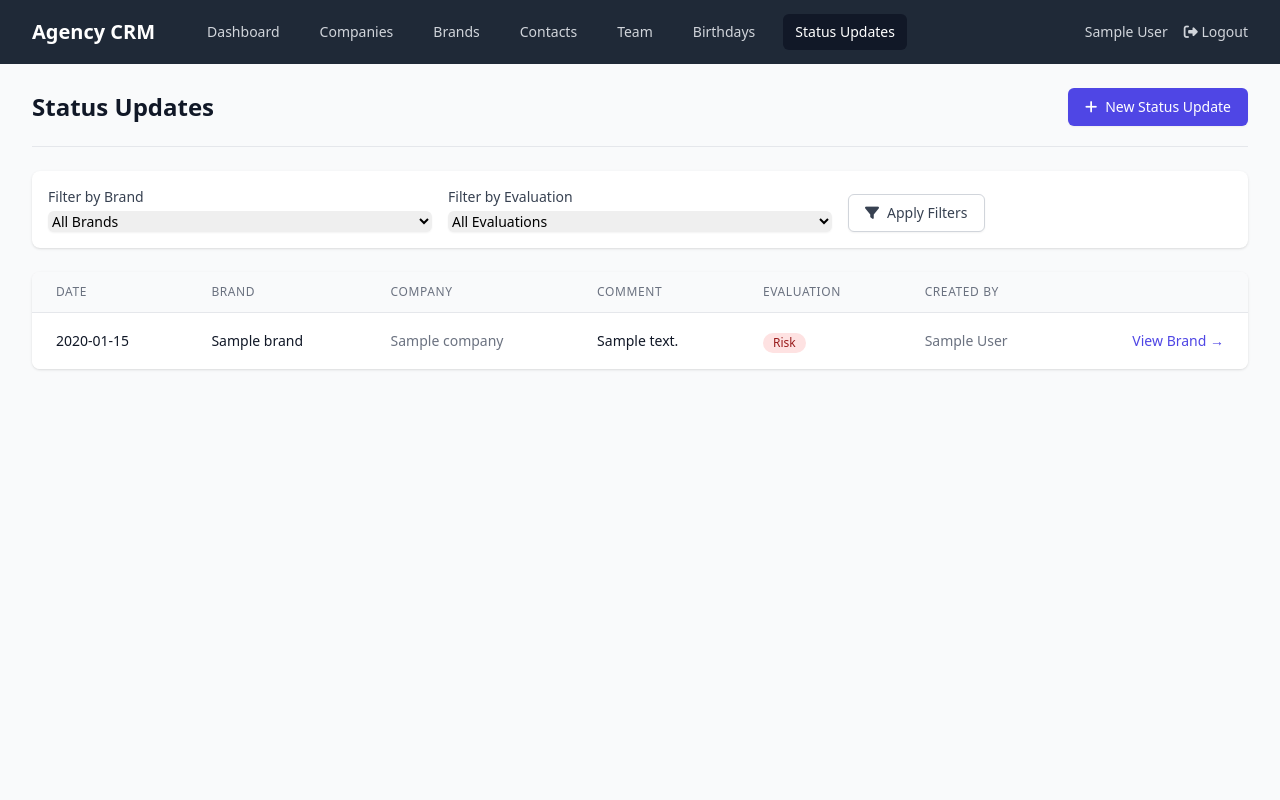
After one commit to Vainius2002/api-agency, a Flask app: page /clients/status-updates in a window 1280 px wide. The commit adds this page. Run offline with Flask 3, Linux system fonts and the light colour scheme; a user stored in the database is signed in; tables that the repository leaves empty hold one stand-in row (values such as "Sample post"); some libraries are stand-ins or nearby versions.

Commit message:
Add agreement validity, agency fees, and centralized status updates
Features added:
- Agreement valid until date with expiration tracking
- Clickable agreement files that open in new tab
- Agency fees field for companies (displayed on company and brand pages)
- Centralized Status Updates menu with:
  - List of all status updates across brands
  - Filters by brand and evaluation
  - Auto-submit on filter change
  - New status update form from central location
  - Color-coded evaluation badges

Database changes:
- Added valid_until column to agreements table
- Added agency_fees column to companies table

🤖 Generated with [Claude Code](https://claude.ai/code)

Co-Authored-By: Claude <noreply@anthropic.com>

```diff
--- a/app/clients/forms.py
+++ b/app/clients/forms.py
@@ -14,6 +14,7 @@ class CompanyForm(FlaskForm):
     vat_code = StringField('VAT Code', validators=[Optional(), Length(max=50)])
     address = TextAreaField('Address', validators=[Optional()])
     bank_account = StringField('Bank Account', validators=[Optional(), Length(max=100)])
+    agency_fees = TextAreaField('Agency Fees', validators=[Optional()])
     status = SelectField('Status', choices=[('active', 'Active'), ('inactive', 'Inactive')],
                         validators=[DataRequired()])
     submit = SubmitField('Save Company')
@@ -36,6 +37,7 @@ class AgreementForm(FlaskForm):
         ('data', 'Data Agreement'),
         ('other', 'Other')
     ], validators=[DataRequired()])
+    valid_until = DateField('Valid Until', format='%Y-%m-%d', validators=[Optional()])
     file = FileField('Agreement File (PDF)', validators=[
         FileAllowed(['pdf'], 'Only PDF files are allowed!')
     ])
--- a/app/clients/routes.py
+++ b/app/clients/routes.py
@@ -3,6 +3,8 @@ from datetime import datetime
 from flask import render_template, redirect, url_for, flash, request, current_app, send_from_directory
 from flask_login import login_required, current_user
 from werkzeug.utils import secure_filename
+from wtforms import SelectField
+from wtforms.validators import DataRequired
 from app.clients import bp
 from app.clients.forms import (CompanyForm, AgreementForm, BrandForm, ClientContactForm,
                               BrandTeamForm, PlanningInfoForm, CommitmentForm,
@@ -32,6 +34,7 @@ def new_company():
             vat_code=form.vat_code.data,
             address=form.address.data,
             bank_account=form.bank_account.data,
+            agency_fees=form.agency_fees.data,
             status=form.status.data
         )
         db.session.add(company)
@@ -44,7 +47,7 @@ def new_company():
 @login_required
 def company_detail(company_id):
     company = Company.query.get_or_404(company_id)
-    return render_template('clients/company_detail.html', company=company)
+    return render_template('clients/company_detail.html', company=company, datetime=datetime)
 
 @bp.route('/company/<int:company_id>/edit', methods=['GET', 'POST'])
 @login_required
@@ -57,6 +60,7 @@ def edit_company(company_id):
         company.vat_code = form.vat_code.data
         company.address = form.address.data
         company.bank_account = form.bank_account.data
+        company.agency_fees = form.agency_fees.data
         company.status = form.status.data
         company.updated_at = datetime.utcnow()
         db.session.commit()
@@ -68,6 +72,7 @@ def edit_company(company_id):
         form.vat_code.data = company.vat_code
         form.address.data = company.address
         form.bank_account.data = company.bank_account
+        form.agency_fees.data = company.agency_fees
         form.status.data = company.status
 
     return render_template('clients/company_form.html', form=form, title='Edit Company', company=company)
@@ -91,6 +96,7 @@ def upload_agreement(company_id):
                 type=form.type.data,
                 filename=form.file.data.filename,
                 file_path=filename,
+                valid_until=form.valid_until.data,
                 uploaded_by_id=current_user.id
             )
             db.session.add(agreement)
@@ -506,3 +512,62 @@ def add_gift(contact_id):
     gifts = Gift.query.filter_by(contact_id=contact_id).order_by(Gift.year.desc()).all()
 
     return render_template('clients/gift_form.html', form=form, contact=contact, gifts=gifts)
+
+@bp.route('/status-updates')
+@login_required
+def status_updates():
+    # Get filter parameters
+    brand_id = request.args.get('brand_id', type=int)
+    evaluation = request.args.get('evaluation')
+
+    # Build query
+    query = StatusUpdate.query.join(Brand).join(Company)
+
+    if brand_id:
+        query = query.filter(StatusUpdate.brand_id == brand_id)
+    if evaluation:
+        query = query.filter(StatusUpdate.evaluation == evaluation)
+
+    # Get all status updates ordered by date
+    updates = query.order_by(StatusUpdate.date.desc()).all()
+
+    # Get all brands for filter dropdown
+    brands = Brand.query.join(Company).order_by(Company.name, Brand.name).all()
+
+    return render_template('clients/status_updates.html',
+                         updates=updates,
+                         brands=brands,
+                         selected_brand_id=brand_id,
+                         selected_evaluation=evaluation)
+
+@bp.route('/status-update/new', methods=['GET', 'POST'])
+@login_required
+def new_status_update():
+    # Create a custom form class with brand_id field
+    class StatusUpdateFormWithBrand(StatusUpdateForm):
+        brand_id = SelectField('Brand', coerce=int, validators=[DataRequired()])
+
+    form = StatusUpdateFormWithBrand()
+
+    # Add brand choices to form
+    brands = Brand.query.join(Company).order_by(Company.name, Brand.name).all()
+    form.brand_id.choices = [(b.id, f"{b.name} ({b.company.name})") for b in brands]
+
+    if form.validate_on_submit():
+        update = StatusUpdate(
+            brand_id=form.brand_id.data,
+            date=form.date.data,
+            comment=form.comment.data,
+            evaluation=form.evaluation.data,
+            created_by_id=current_user.id
+        )
+        db.session.add(update)
+        db.session.commit()
+        flash('Status update added successfully!', 'success')
+        return redirect(url_for('clients.status_updates'))
+
+    # Set default date to today
+    if request.method == 'GET':
+        form.date.data = datetime.now().date()
+
+    return render_template('clients/status_update_form.html', form=form, title='New Status Update')
--- a/app/models.py
+++ b/app/models.py
@@ -42,6 +42,7 @@ class Company(db.Model):
     vat_code = db.Column(db.String(50), unique=True)
     address = db.Column(db.Text)
     bank_account = db.Column(db.String(100))
+    agency_fees = db.Column(db.Text)
     status = db.Column(db.String(20), default='active')
     created_at = db.Column(db.DateTime, default=datetime.utcnow)
     updated_at = db.Column(db.DateTime, default=datetime.utcnow, onupdate=datetime.utcnow)
@@ -128,6 +129,7 @@ class Agreement(db.Model):
     type = db.Column(db.String(50), nullable=False)
     filename = db.Column(db.String(255), nullable=False)
     file_path = db.Column(db.String(500), nullable=False)
+    valid_until = db.Column(db.Date)
     uploaded_at = db.Column(db.DateTime, default=datetime.utcnow)
     uploaded_by_id = db.Column(db.Integer, db.ForeignKey('users.id'))
 
--- a/app/templates/base.html
+++ b/app/templates/base.html
@@ -42,6 +42,10 @@
                                 <a href="{{ url_for('clients.birthdays') }}"
                                    class="{% if request.endpoint and 'birthdays' in request.endpoint %}bg-gray-900 text-white{% else %}text-gray-300 hover:bg-gray-700 hover:text-white{% endif %} rounded-md px-3 py-2 text-sm font-medium">
                                     Birthdays
+                                </a>
+                                <a href="{{ url_for('clients.status_updates') }}"
+                                   class="{% if request.endpoint and 'status_update' in request.endpoint %}bg-gray-900 text-white{% else %}text-gray-300 hover:bg-gray-700 hover:text-white{% endif %} rounded-md px-3 py-2 text-sm font-medium">
+                                    Status Updates
                                 </a>
                             </div>
                         </div>
--- /dev/null
+++ b/app/templates/clients/status_updates.html
@@ -0,0 +1,131 @@
+{% extends "base.html" %}
+
+{% block title %}Status Updates - Agency CRM{% endblock %}
+
+{% block content %}
+<div class="pb-5 border-b border-gray-200 sm:flex sm:items-center sm:justify-between">
+    <h3 class="text-2xl font-semibold leading-6 text-gray-900">Status Updates</h3>
+    <div class="mt-3 sm:mt-0 sm:ml-4">
+        <a href="{{ url_for('clients.new_status_update') }}" class="inline-flex items-center px-4 py-2 border border-transparent rounded-md shadow-sm text-sm font-medium text-white bg-indigo-600 hover:bg-indigo-700">
+            <i class="fas fa-plus mr-2"></i> New Status Update
+        </a>
+    </div>
+</div>
+
+<div class="mt-6">
+    <form method="GET" action="{{ url_for('clients.status_updates') }}" class="bg-white p-4 rounded-lg shadow">
+        <div class="grid grid-cols-1 gap-4 sm:grid-cols-3">
+            <div>
+                <label for="brand_id" class="block text-sm font-medium text-gray-700">Filter by Brand</label>
+                <select id="brand_id" name="brand_id" class="mt-1 block w-full rounded-md border-gray-300 shadow-sm focus:border-indigo-500 focus:ring-indigo-500 sm:text-sm">
+                    <option value="">All Brands</option>
+                    {% for brand in brands %}
+                    <option value="{{ brand.id }}" {% if selected_brand_id == brand.id %}selected{% endif %}>
+                        {{ brand.name }} ({{ brand.company.name }})
+                    </option>
+                    {% endfor %}
+                </select>
+            </div>
+
+            <div>
+                <label for="evaluation" class="block text-sm font-medium text-gray-700">Filter by Evaluation</label>
+                <select id="evaluation" name="evaluation" class="mt-1 block w-full rounded-md border-gray-300 shadow-sm focus:border-indigo-500 focus:ring-indigo-500 sm:text-sm">
+                    <option value="">All Evaluations</option>
+                    <option value="perfect" {% if selected_evaluation == 'perfect' %}selected{% endif %}>Perfect</option>
+                    <option value="medium" {% if selected_evaluation == 'medium' %}selected{% endif %}>Medium</option>
+                    <option value="risk" {% if selected_evaluation == 'risk' %}selected{% endif %}>Risk</option>
+                </select>
+            </div>
+
+            <div class="flex items-end">
+                <button type="submit" class="inline-flex items-center px-4 py-2 border border-gray-300 rounded-md shadow-sm text-sm font-medium text-gray-700 bg-white hover:bg-gray-50">
+                    <i class="fas fa-filter mr-2"></i> Apply Filters
+                </button>
+                {% if selected_brand_id or selected_evaluation %}
+                <a href="{{ url_for('clients.status_updates') }}" class="ml-2 inline-flex items-center px-4 py-2 text-sm text-gray-500 hover:text-gray-700">
+                    Clear Filters
+                </a>
+                {% endif %}
+            </div>
+        </div>
+    </form>
+</div>
+
+<div class="mt-6">
+    <div class="bg-white shadow overflow-hidden sm:rounded-lg">
+        <table class="min-w-full divide-y divide-gray-200">
+            <thead class="bg-gray-50">
+                <tr>
+                    <th scope="col" class="px-6 py-3 text-left text-xs font-medium text-gray-500 uppercase tracking-wider">Date</th>
+                    <th scope="col" class="px-6 py-3 text-left text-xs font-medium text-gray-500 uppercase tracking-wider">Brand</th>
+                    <th scope="col" class="px-6 py-3 text-left text-xs font-medium text-gray-500 uppercase tracking-wider">Company</th>
+                    <th scope="col" class="px-6 py-3 text-left text-xs font-medium text-gray-500 uppercase tracking-wider">Comment</th>
+                    <th scope="col" class="px-6 py-3 text-left text-xs font-medium text-gray-500 uppercase tracking-wider">Evaluation</th>
+                    <th scope="col" class="px-6 py-3 text-left text-xs font-medium text-gray-500 uppercase tracking-wider">Created By</th>
+                    <th scope="col" class="relative px-6 py-3"><span class="sr-only">Actions</span></th>
+                </tr>
+            </thead>
+            <tbody class="bg-white divide-y divide-gray-200">
+                {% for update in updates %}
+                <tr>
+                    <td class="px-6 py-4 whitespace-nowrap text-sm text-gray-900">
+                        {{ update.date.strftime('%Y-%m-%d') }}
+                    </td>
+                    <td class="px-6 py-4 whitespace-nowrap text-sm font-medium text-gray-900">
+                        {{ update.brand.name }}
+                    </td>
+                    <td class="px-6 py-4 whitespace-nowrap text-sm text-gray-500">
+                        {{ update.brand.company.name }}
+                    </td>
+                    <td class="px-6 py-4 text-sm text-gray-900">
+                        {{ update.comment|truncate(100) }}
+                    </td>
+                    <td class="px-6 py-4 whitespace-nowrap">
+                        {% if update.evaluation == 'perfect' %}
+                            <span class="inline-flex items-center px-2.5 py-0.5 rounded-full text-xs font-medium bg-green-100 text-green-800">
+                                Perfect
+                            </span>
+                        {% elif update.evaluation == 'medium' %}
+                            <span class="inline-flex items-center px-2.5 py-0.5 rounded-full text-xs font-medium bg-yellow-100 text-yellow-800">
+                                Medium
+                            </span>
+                        {% else %}
+                            <span class="inline-flex items-center px-2.5 py-0.5 rounded-full text-xs font-medium bg-red-100 text-red-800">
+                                Risk
+                            </span>
+                        {% endif %}
+                    </td>
+                    <td class="px-6 py-4 whitespace-nowrap text-sm text-gray-500">
+                        {{ update.created_by.first_name }} {{ update.created_by.last_name }}
+                    </td>
+                    <td class="px-6 py-4 whitespace-nowrap text-right text-sm font-medium">
+                        <a href="{{ url_for('clients.brand_detail', brand_id=update.brand_id) }}" class="text-indigo-600 hover:text-indigo-900">
+                            View Brand →
+                        </a>
+                    </td>
+                </tr>
+                {% else %}
+                <tr>
+                    <td colspan="7" class="px-6 py-4 text-center text-sm text-gray-500">
+                        No status updates found
+                    </td>
+                </tr>
+                {% endfor %}
+            </tbody>
+        </table>
+    </div>
+</div>
+
+<script>
+document.addEventListener('DOMContentLoaded', function() {
+    const form = document.querySelector('form');
+    const selects = form.querySelectorAll('select');
+
+    selects.forEach(select => {
+        select.addEventListener('change', function() {
+            form.submit();
+        });
+    });
+});
+</script>
+{% endblock %}
```
Also changed, not shown: app/templates/clients/brand_detail.html (+13 -0 lines), app/templates/clients/company_detail.html (+30 -3 lines), app/templates/clients/company_form.html (+11 -0 lines), app/templates/clients/status_update_form.html (added, +69 -0 lines), app/templates/clients/upload_agreement.html (+11 -0 lines), update_company_agreement.py (added, +34 -0 lines).
